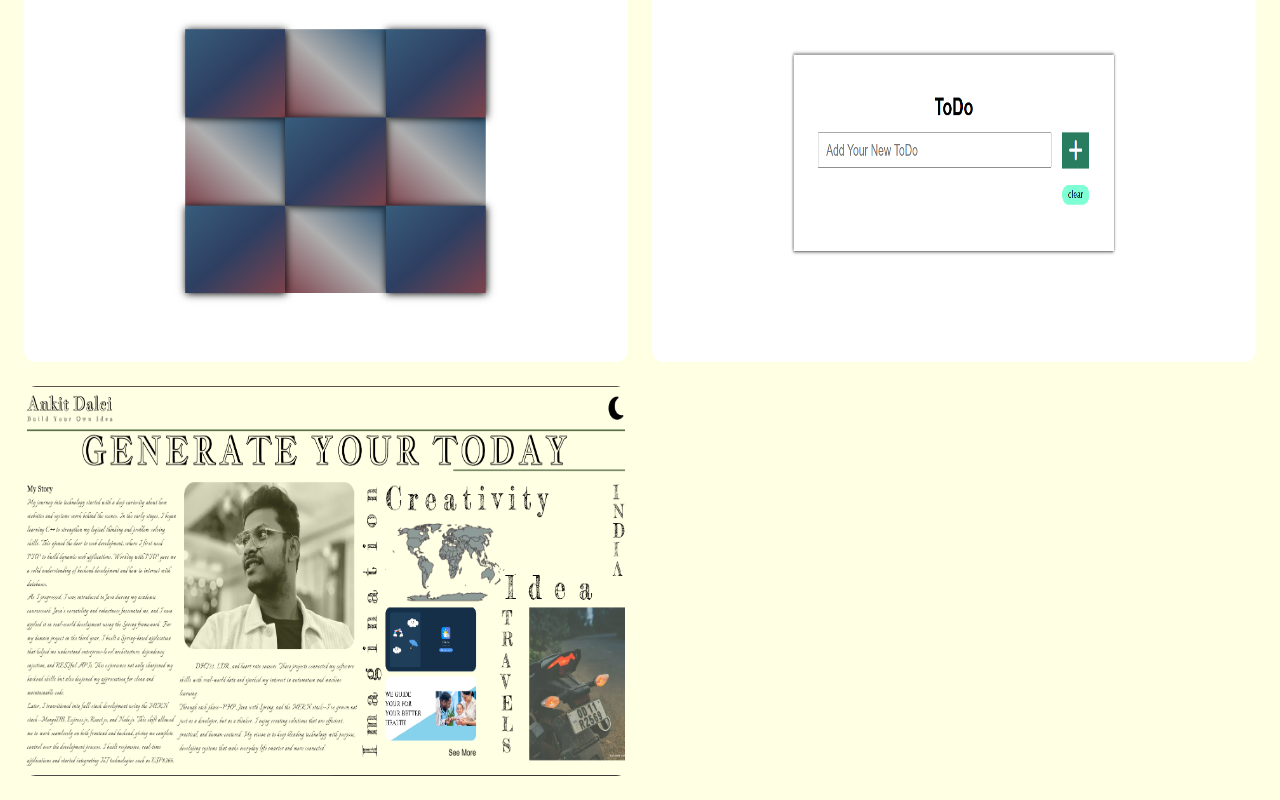
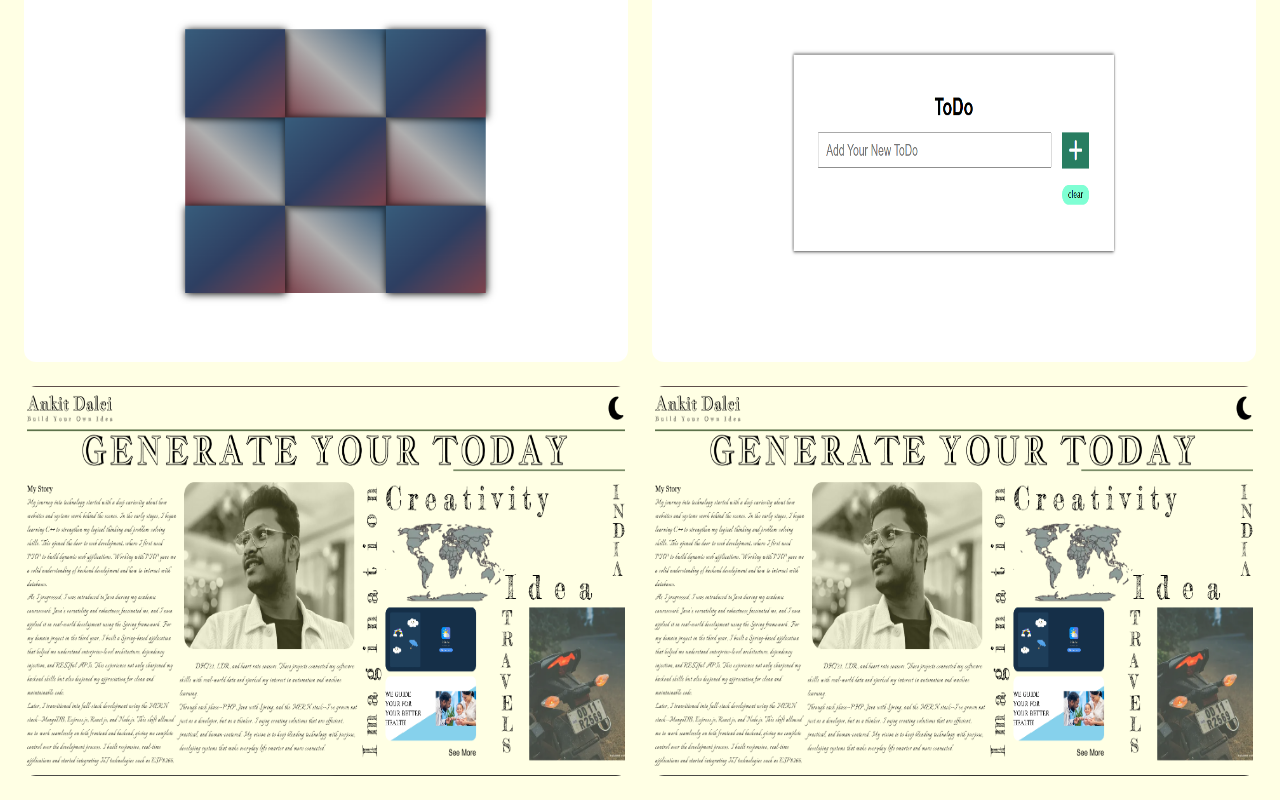
Before and after one commit to Ankit-Dalei/portfolio, a Next.js app: page /project in a window 1280 px wide. Shown: the part 536-1336 px from the top of the page. Built offline with nearby package versions, Linux system fonts and the light colour scheme; a web font is replaced by a local one.

Commit message:
Update projectData.js

```diff
--- a/src/app/resourceData/projectData.js
+++ b/src/app/resourceData/projectData.js
@@ -29,6 +29,12 @@ const ProjectData = [
     image: "/proimg5.png",
     url: "https://portfolio-nu-bice-89.vercel.app/"
   },
+  {
+    id: 6,
+    name: "ZYNTRA",
+    image: "/proimg5.png",
+    url: "https://zyntra-mu.vercel.app/"
+  },
 ];
 
 export default ProjectData;
```
